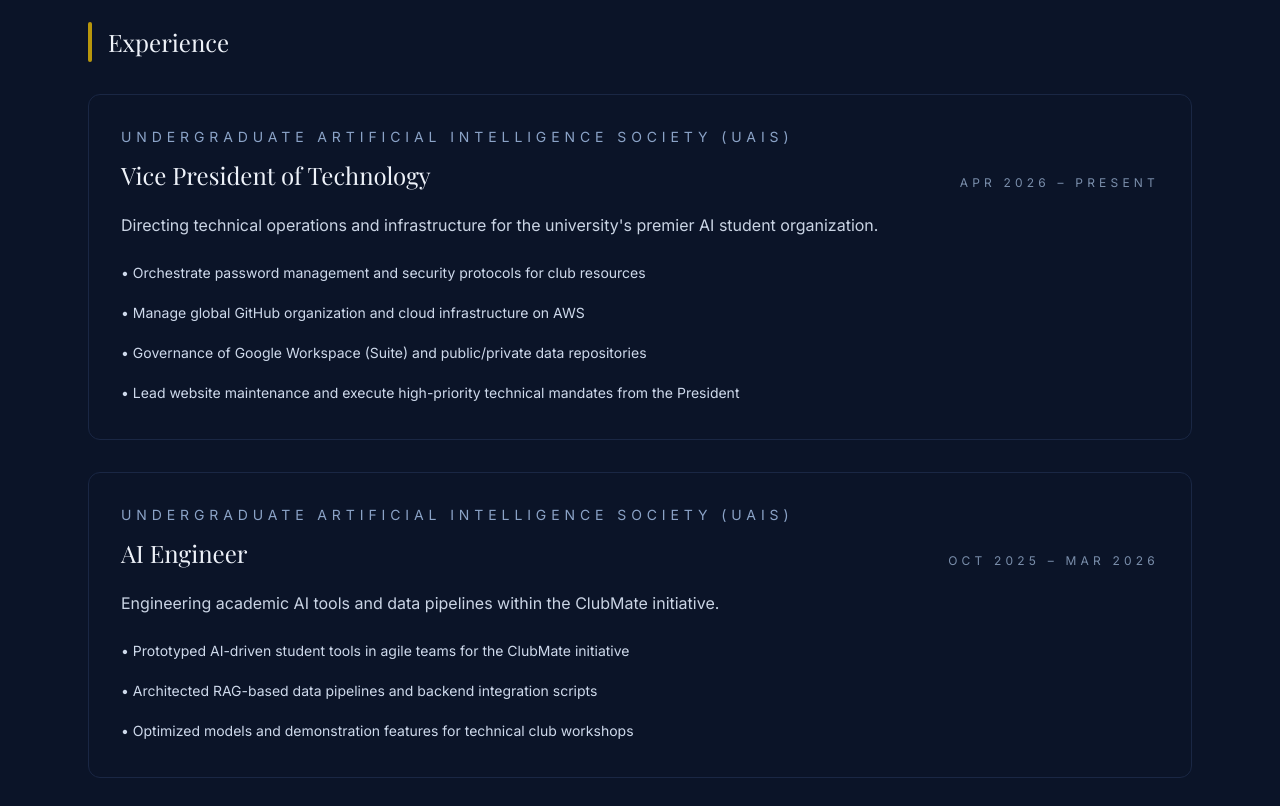
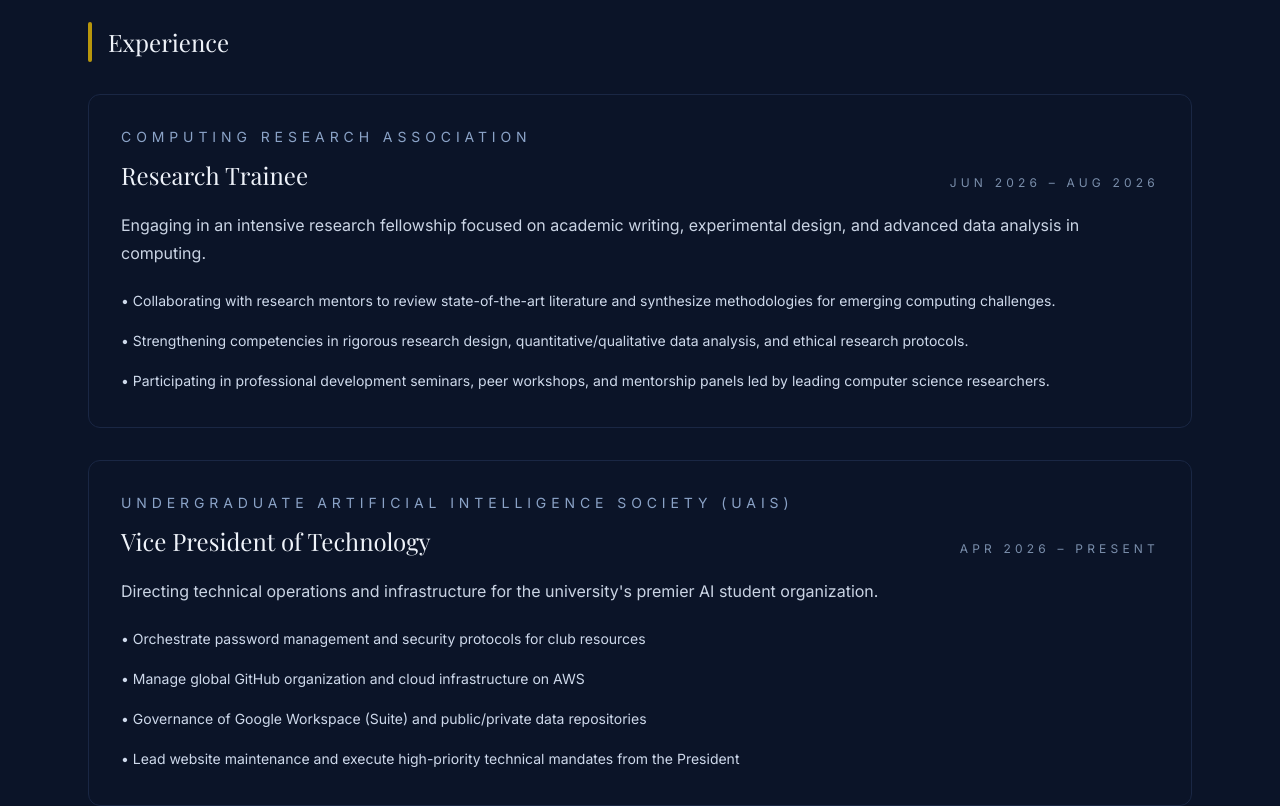
Before and after one commit to RaghavSethi006/portfolio, a React (Create React App) app: page / in a window 1280 px wide. Shown: the part 5820-6626 px from the top of the page. Built offline with nearby package versions, Linux system fonts and the light colour scheme.

Commit message:
feat: add CRA Research Trainee experience

```diff
--- a/src/data/profile.js
+++ b/src/data/profile.js
@@ -1,5 +1,16 @@
 
 export const experience = [
+  {
+    title: 'Research Trainee',
+    company: 'Computing Research Association',
+    period: 'Jun 2026 – Aug 2026',
+    description: 'Engaging in an intensive research fellowship focused on academic writing, experimental design, and advanced data analysis in computing.',
+    achievements: [
+      'Collaborating with research mentors to review state-of-the-art literature and synthesize methodologies for emerging computing challenges.',
+      'Strengthening competencies in rigorous research design, quantitative/qualitative data analysis, and ethical research protocols.',
+      'Participating in professional development seminars, peer workshops, and mentorship panels led by leading computer science researchers.'
+    ]
+  },
   {
     title: 'Vice President of Technology',
     company: 'Undergraduate Artificial Intelligence Society (UAIS)',
```
